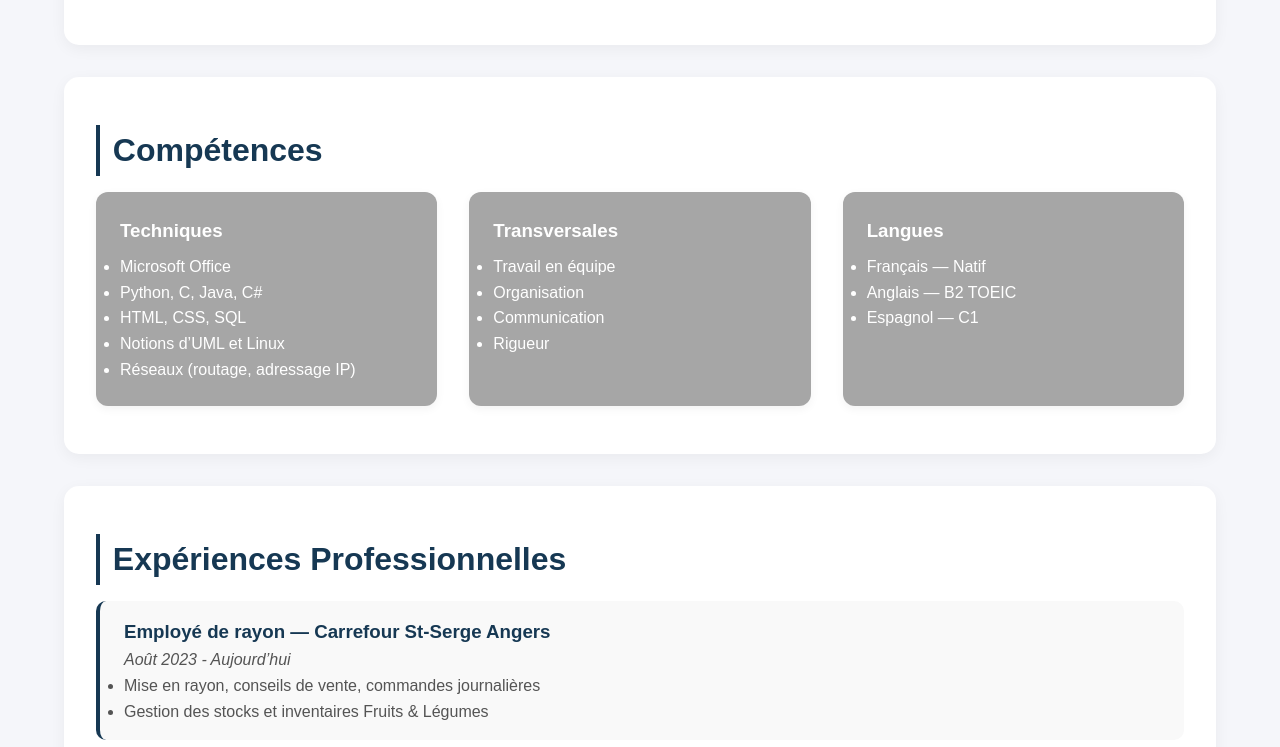
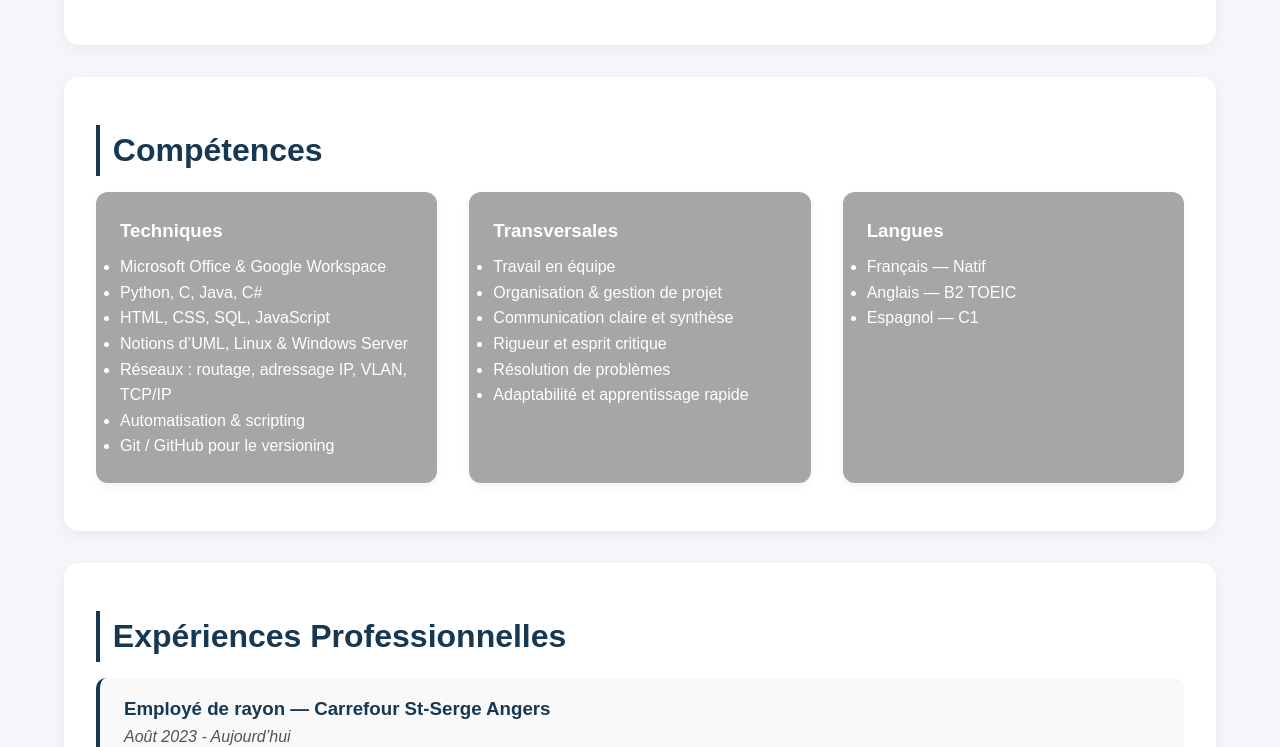
Before and after one commit to OrRg3nt/Portfolio, a plain HTML site: page index.html in a window 1280 px wide. Shown: the part 934-1681 px from the top of the page. Drawn offline with Linux system fonts and the light colour scheme; a web font is replaced by a local one.

Commit message:
changement style + html

```diff
--- a/index.html
+++ b/index.html
@@ -60,9 +60,9 @@
           carrière dans la cybersécurité tout en participant à des projets qui
           ont un impact concret et responsable.
         </p>
-        <a href="assets/BenjaminCV.pdf" target="_blank" class="btn"
-          >📄 Voir mon CV (PDF)</a
-        >
+        <a href="assets/BenjaminCV.pdf" target="_blank" class="btn">
+          📄 Voir mon CV (PDF)
+        </a>
       </section>
 
       <!-- Compétences -->
@@ -72,20 +72,24 @@
           <div>
             <h3>Techniques</h3>
             <ul>
-              <li>Microsoft Office</li>
+              <li>Microsoft Office & Google Workspace</li>
               <li>Python, C, Java, C#</li>
-              <li>HTML, CSS, SQL</li>
-              <li>Notions d’UML et Linux</li>
-              <li>Réseaux (routage, adressage IP)</li>
+              <li>HTML, CSS, SQL, JavaScript</li>
+              <li>Notions d’UML, Linux & Windows Server</li>
+              <li>Réseaux : routage, adressage IP, VLAN, TCP/IP</li>
+              <li>Automatisation & scripting</li>
+              <li>Git / GitHub pour le versioning</li>
             </ul>
           </div>
           <div>
             <h3>Transversales</h3>
             <ul>
               <li>Travail en équipe</li>
-              <li>Organisation</li>
-              <li>Communication</li>
-              <li>Rigueur</li>
+              <li>Organisation & gestion de projet</li>
+              <li>Communication claire et synthèse</li>
+              <li>Rigueur et esprit critique</li>
+              <li>Résolution de problèmes</li>
+              <li>Adaptabilité et apprentissage rapide</li>
             </ul>
           </div>
           <div>
@@ -169,9 +173,9 @@
             auprès des fournisseurs.
           </p>
         </details>
-        <a href="assets/docs/rapport.pdf" class="btn" target="_blank"
-          >Télécharger le rapport complet</a
-        >
+        <a href="assets/docs/rapport.pdf" class="btn" target="_blank">
+          Télécharger le rapport complet
+        </a>
       </section>
 
       <!-- Contact -->
--- a/script.js
+++ b/script.js
@@ -1,6 +1,6 @@
 const sections = document.querySelectorAll(".section");
+const fadeItems = document.querySelectorAll(".skills div, .timeline-item");
 
-// Fonction pour vérifier si une section est visible à l'écran
 const isInViewport = (element) => {
   const rect = element.getBoundingClientRect();
   return (
@@ -9,17 +9,22 @@ const isInViewport = (element) => {
   );
 };
 
-// Fonction pour ajouter la classe 'visible' aux sections visibles
 const revealSections = () => {
   sections.forEach((section) => {
     if (isInViewport(section)) {
       section.classList.add("visible");
     }
   });
+
+  // Animation cascade pour skills & timeline
+  fadeItems.forEach((item, index) => {
+    if (isInViewport(item)) {
+      setTimeout(() => {
+        item.classList.add("visible");
+      }, index * 150); // délai progressif
+    }
+  });
 };
 
-// Événement au scroll
 window.addEventListener("scroll", revealSections);
-
-// Appel initial pour les sections déjà visibles
 revealSections();
--- a/style.css
+++ b/style.css
@@ -93,10 +93,6 @@ body {
   background: linear-gradient(145deg, #f9f9f9, #e3e3e3);
   padding: 4rem 2rem;
 }
-.hero .logo {
-  font-size: 2rem;
-  margin-bottom: 1rem;
-}
 .hero h2 {
   font-family: var(--title-font);
   font-weight: 700;
@@ -113,10 +109,21 @@ body {
   text-decoration: none;
   font-weight: 600;
   transition: all 0.3s ease;
+  animation: bounce 2s infinite;
 }
 .btn:hover {
   background-color: var(--primary);
   transform: translateY(-2px);
+}
+
+@keyframes bounce {
+  0%,
+  100% {
+    transform: translateY(0);
+  }
+  50% {
+    transform: translateY(-5px);
+  }
 }
 
 /* === Sections === */
@@ -126,7 +133,8 @@ body {
   padding: 3rem 2rem;
   border-radius: 15px;
   box-shadow: 0 4px 15px rgba(0, 0, 0, 0.05);
-  transition: transform 0.3s ease, box-shadow 0.3s ease;
+  transition: transform 0.6s cubic-bezier(0.25, 1, 0.5, 1), box-shadow 0.3s ease,
+    opacity 0.6s;
   opacity: 0;
   transform: translateY(40px);
 }
@@ -155,11 +163,18 @@ body {
   padding: 1.5rem;
   border-radius: 12px;
   box-shadow: 0 3px 10px rgba(0, 0, 0, 0.05);
-  transition: all 0.3s ease;
+  opacity: 0;
+  transform: translateY(40px) scale(0.95);
+  transition: all 0.6s cubic-bezier(0.25, 1, 0.5, 1);
+}
+.skills div.visible {
+  opacity: 1;
+  transform: translateY(0) scale(1);
 }
 .skills div:hover {
   background-color: #8d8d8d;
-  transform: translateY(-2px);
+  transform: translateY(-4px) scale(1.02);
+  box-shadow: 0 8px 20px rgba(0, 0, 0, 0.1);
 }
 .skills h3 {
   font-family: var(--title-font);
@@ -177,11 +192,19 @@ body {
   border-left: 4px solid var(--secondary);
   padding: 1rem 1.5rem;
   border-radius: 10px;
-  transition: 0.3s ease;
+  transition: transform 0.6s cubic-bezier(0.25, 1, 0.5, 1), box-shadow 0.3s ease,
+    opacity 0.6s;
+  opacity: 0;
+  transform: translateY(40px) scale(0.95);
+}
+.timeline-item.visible {
+  opacity: 1;
+  transform: translateY(0) scale(1);
 }
 .timeline-item:hover {
-  transform: translateX(5px);
+  transform: translateX(5px) scale(1.02);
   background-color: #f0f0f0;
+  box-shadow: 0 6px 15px rgba(0, 0, 0, 0.08);
 }
 .timeline-item h3 {
   font-family: var(--title-font);
```
